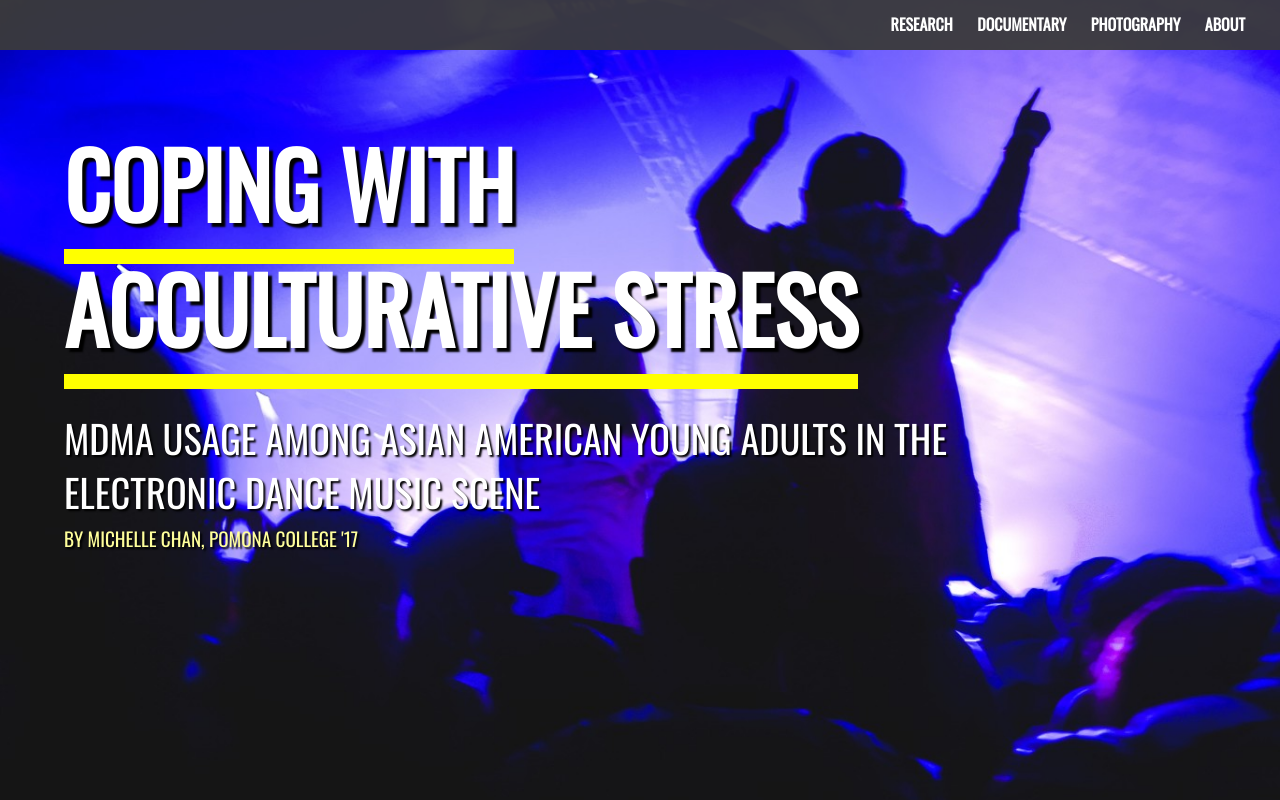
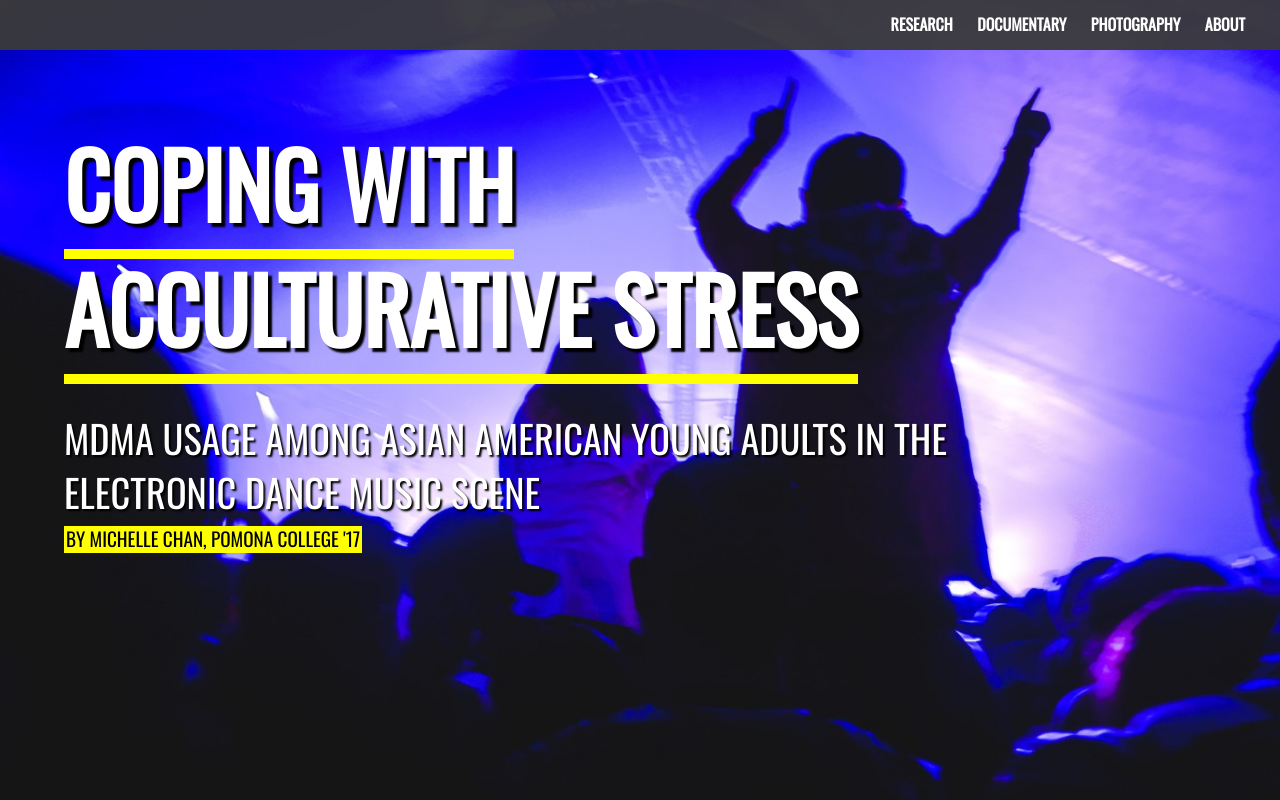
Before and after one commit to mchan023/mchan023.github.io, a plain HTML site: page index.html in a window 1280 px wide. Shown: the top 800 px of the page. Drawn offline with nearby package versions, Linux system fonts and the light colour scheme.

Commit message:
css tweaks

```diff
--- a/styles.css
+++ b/styles.css
@@ -56,7 +56,7 @@ p {
 
 u {
   text-decoration: none;
-  border-bottom: 15px solid yellow;
+  border-bottom: 10px solid yellow;
 }
 
 .hero-header {
@@ -75,9 +75,12 @@ u {
 }
 
 .small {
-  color: #ffff9b;
+  color: black;
+  background-color: yellow;
+  display: inline-block;
+  padding: 0 2px;
   font-size: 1.5vw;
-  text-shadow: 2px 2px 2px rgba(0, 0, 0, 1);
+  /*text-shadow: 2px 2px 2px rgba(0, 0, 0, 1);*/
 }
 
 /* NAV */
```
